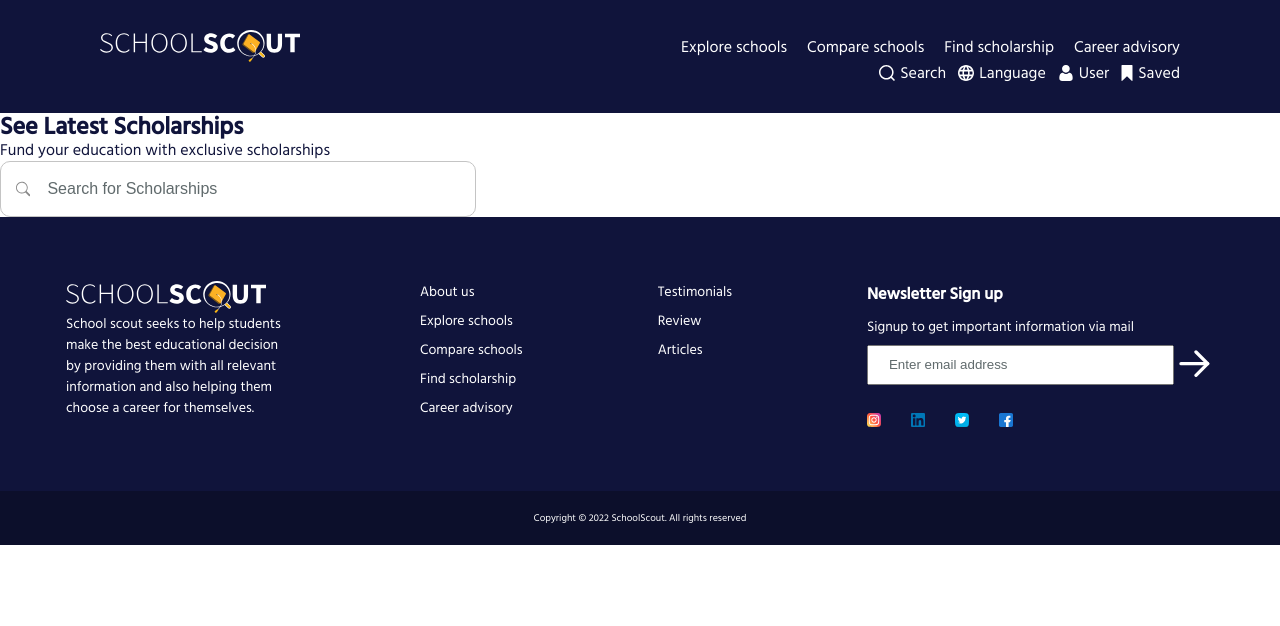
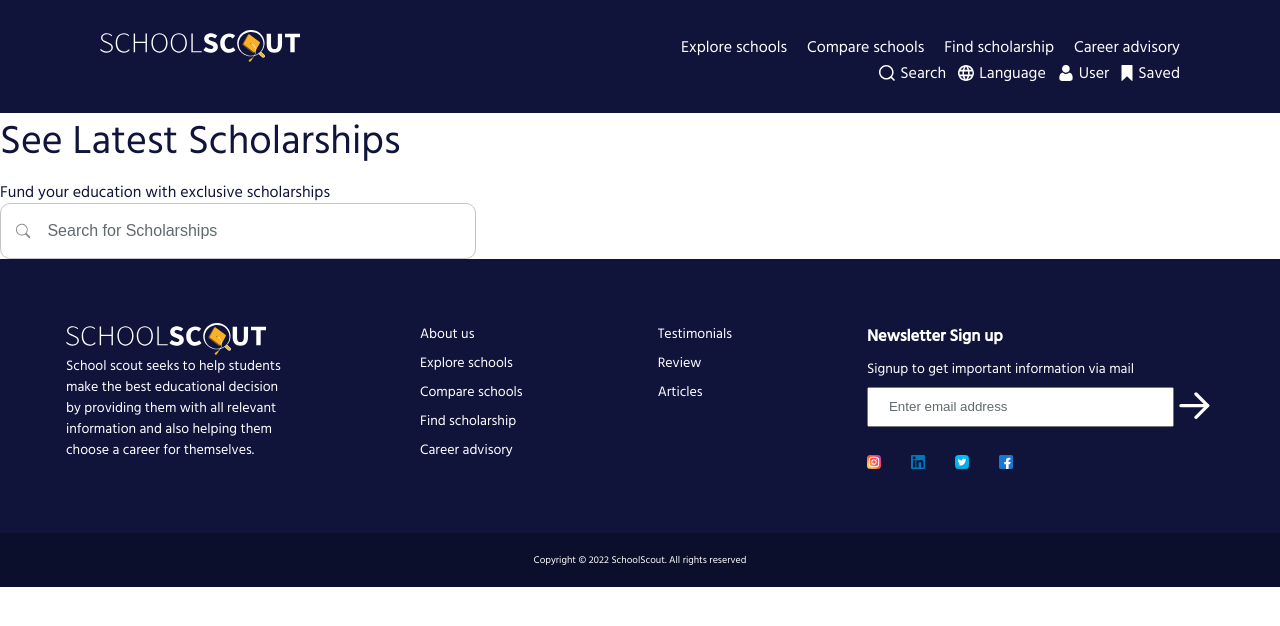
Before and after one commit to CDiala/school-finder, a React (Create React App) app in the folder client/: page / in a window 1280 px wide. Shown: the top 626 px of the page. Built offline with nearby package versions, Linux system fonts and the light colour scheme.

Commit message:
feat: Style the scholarship list heading

```diff
--- a/client/src/pages/ScholarshipList/ScholarshipList.css
+++ b/client/src/pages/ScholarshipList/ScholarshipList.css
@@ -1,3 +1,10 @@
+.scholarship-list-header {
+  font-size: 40px;
+  line-height: 50px;
+  font-weight: 400;
+  margin-bottom: 16px;
+}
+
 .search-scholarship-input {
   display: flex;
   align-items: center;
--- a/client/src/pages/ScholarshipList/ScholarshipList.js
+++ b/client/src/pages/ScholarshipList/ScholarshipList.js
@@ -5,7 +5,7 @@ const ScholarshipList = () => {
     <section className="scholarship-container">
       <div className="scholarship-header">
         <div className="scholarship-title">
-          <h2>See Latest Scholarships</h2>
+          <h2 className="scholarship-list-header">See Latest Scholarships</h2>
           <p>Fund your education with exclusive scholarships</p>
         </div>
         <div className="search-scholarship-input">
```
